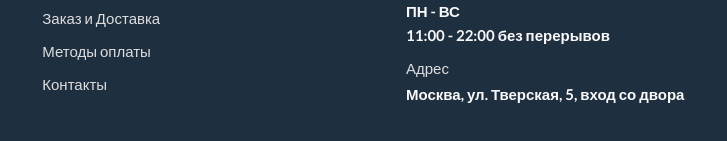
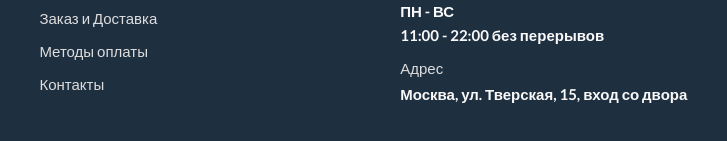
Before and after one commit to Lesenok2807/Hamburger, a plain HTML site: page index.html in a window 1280 px wide. Shown: the part 1775-1916 px from the top of the page, 221-948 px from the left. Drawn offline with Linux system fonts and the light colour scheme.

Commit message:
Update index.html

```diff
--- a/index.html
+++ b/index.html
@@ -66,7 +66,7 @@
                     </li>
                     <li>
                         <span>Адрес</span>
-                        Москва, ул. Тверская, 5, вход со двора
+                        Москва, ул. Тверская, 15, вход со двора
                     </li>
                 </ul>
             </div>
```
